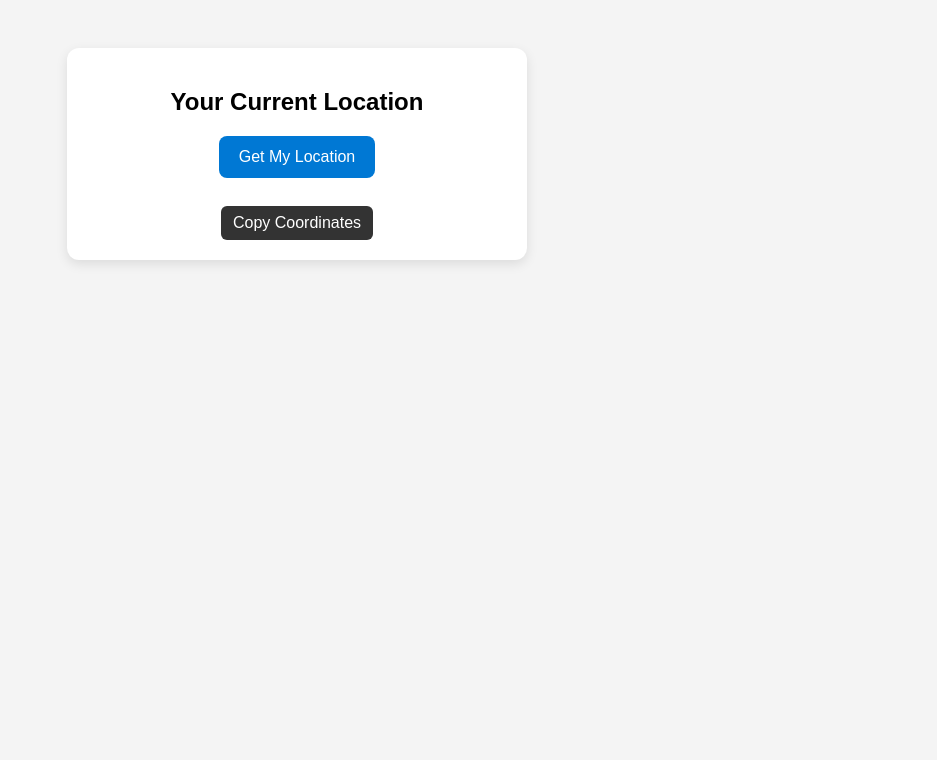
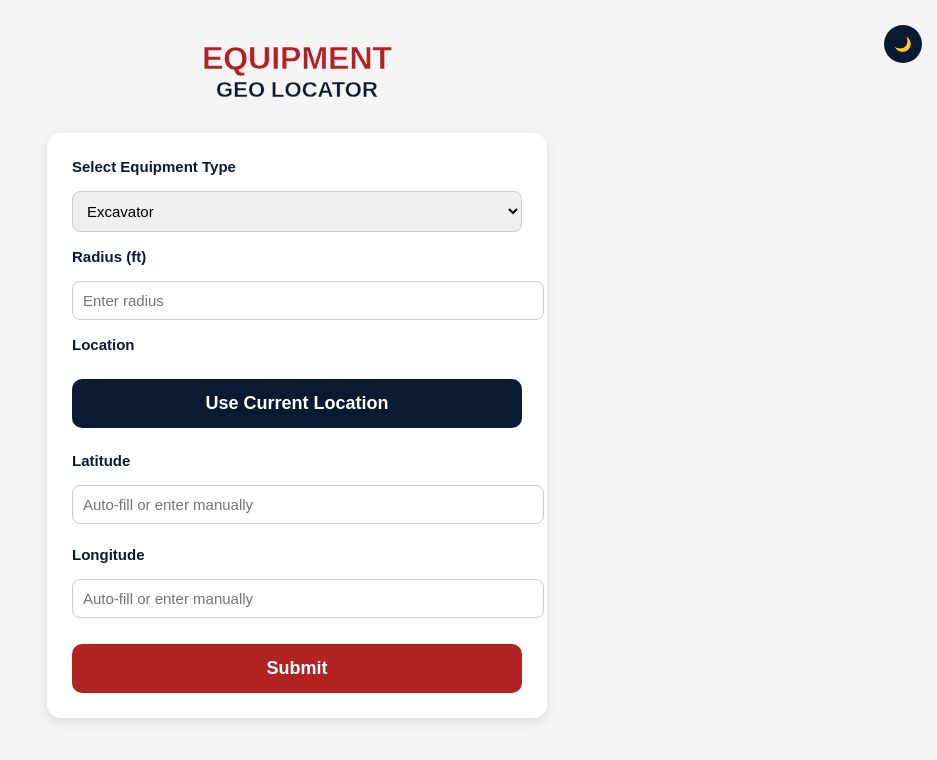
Before and after one commit to anthonyrgomez21-stack/get-location, a plain HTML site: page index.html in a window 1280 px wide. Shown: the whole page, without its empty margins (343-1280 px from the left). Drawn offline with Linux system fonts and the light colour scheme.

Commit message:
index.html

```diff
--- a/index.html
+++ b/index.html
@@ -1,94 +1,218 @@
 <!DOCTYPE html>
-<html>
+<html lang="en">
 <head>
-    <title>Get My Location</title>
+  <meta charset="UTF-8" />
+  <meta name="viewport" content="width=device-width, initial-scale=1.0" />
+  <title>Equipment Geo Locator</title>
   <style>
     body {
       font-family: Arial, sans-serif;
-        padding: 40px;
-        background-color: #f4f4f4;
+      margin: 0;
+      padding: 0;
+      background: #f5f5f5;
+      display: flex;
+      flex-direction: column;
+      align-items: center;
+      color: #0a1a33;
     }
-      .container {
+
+    .header {
+      text-align: center;
+      margin-top: 30px;
+    }
+
+    .header img {
+      width: 140px;
+    }
+
+    .title {
+      font-size: 32px;
+      font-weight: 700;
+      margin-top: 10px;
+      color: #b22222;
+      -webkit-text-stroke: 0.4px white;
+      text-shadow: none;
+    }
+
+    .subtitle {
+      font-size: 22px;
+      font-weight: 600;
+      color: #0a1a33;
+      margin-bottom: 30px;
+      -webkit-text-stroke: 0.35px white;
+      text-shadow: none;
+    }
+
+    .card {
       background: white;
-        padding: 20px 30px;
-        border-radius: 12px;
-        max-width: 400px;
-        margin: auto;
-        text-align: center;
+      width: 90%;
+      max-width: 450px;
+      padding: 25px;
+      border-radius: 14px;
       box-shadow: 0 4px 12px rgba(0,0,0,0.1);
+      display: flex;
+      flex-direction: column;
+      gap: 16px;
     }
+
+    label {
+      font-size: 15px;
+      font-weight: 600;
+    }
+
+    input, select {
+      padding: 10px;
+      border: 1px solid #ccc;
+      border-radius: 8px;
+      font-size: 15px;
+      width: 100%;
+    }
+
     button {
-        padding: 12px 20px;
+      margin-top: 10px;
+      background: #b22222;
+      color: white;
+      padding: 14px;
+      border: none;
+      font-size: 18px;
+      border-radius: 10px;
+      cursor: pointer;
+      font-weight: 600;
+      width: 100%;
+    }
+
+    button:hover {
+      background: #8d1a1a;
+    }
+
+    .output {
+      margin-top: 30px;
+      background: white;
+      padding: 20px;
+      width: 90%;
+      max-width: 450px;
+      border-radius: 14px;
+      box-shadow: 0 4px 12px rgba(0,0,0,0.1);
+      display: none;
       font-size: 16px;
-        border-radius: 8px;
-        border: none;
-        cursor: pointer;
-        background-color: #0078d4;
-        color: white;
     }
-      button:hover {
-        background-color: #005ea3;
+
+      @keyframes spin { 0% { transform: rotate(0deg);} 100% { transform: rotate(360deg);} }
+  #loadingScreen { display:none; position:fixed; top:0; left:0; width:100%; height:100%; background:rgba(0,0,0,0.55); backdrop-filter:blur(3px); align-items:center; justify-content:center; z-index:9999; }
+    @keyframes spin { 0% { transform: rotate(0deg);} 100% { transform: rotate(360deg);} }
+  /* Dark mode styles */
+    body.dark {
+      background:#0a1a33;
+      color:white;
     }
-      #coords {
-        margin-top: 20px;
-        font-size: 18px;
+    .card.dark {
+      background:#12203f;
+      color:white;
     }
-      .copy-btn {
-        margin-top: 8px;
-        padding: 8px 12px;
-        border: none;
-        background: #333;
-        color: white;
-        border-radius: 6px;
-        cursor: pointer;
-      }
-      .copy-btn:hover {
-        background: #111;
+    .output.dark {
+      background:#12203f;
+      color:white;
     }
   </style>
 </head>
 <body>
-    <div class="container">
-      <h2>Your Current Location</h2>
-      <button onclick="getLocation()">Get My Location</button>
-      <p id="coords"></p>
-      <button class="copy-btn" onclick="copyCoords()">Copy Coordinates</button>
+  <button id="darkToggle" onclick="toggleDark()" style="position:fixed; top:15px; right:15px; width:38px; height:38px; background:#0a1a33; color:white; border:none; border-radius:50%; cursor:pointer; font-weight:600; z-index:10000; display:flex; align-items:center; justify-content:center; font-size:14px;">🌙</button>
+
+  <div class="header">
+
+    <div class="title">EQUIPMENT</div>
+    <div class="subtitle">GEO LOCATOR</div>
   </div>
 
+  <div class="card">
+    <label>Select Equipment Type</label>
+    <select id="equipmentType">
+      <option value="Excavator">Excavator</option>
+      <option value="Loader">Loader</option>
+      <option value="Dozer">Dozer</option>
+      <option value="Truck">Truck</option>
+    </select>
+
+    <label>Radius (ft)</label>
+    <input type="number" id="radius" placeholder="Enter radius" />
+
+    <label>Location</label>
+    <button type="button" onclick="getLocation()" style="background:#0a1a33;margin-bottom:8px;">Use Current Location</button>
+
+    <label>Latitude</label>
+    <input type="text" id="latitude" placeholder="Auto-fill or enter manually" />
+
+    <label style="margin-top:6px;">Longitude</label>
+    <input type="text" id="longitude" placeholder="Auto-fill or enter manually" type="text" id="longitude" placeholder="Auto-filled or enter" />
+
+    <button onclick="submitData()">Submit</button>
+  </div>
+
+  <div class="output" id="outputBox"></div>
+
   <script>
-      let latestCoords = "";
-
     function getLocation() {
       if (navigator.geolocation) {
-          navigator.geolocation.getCurrentPosition(showPosition, showError);
+        navigator.geolocation.getCurrentPosition((pos) => {
+          document.getElementById('latitude').value = pos.coords.latitude;
+          document.getElementById('longitude').value = pos.coords.longitude;
+        }, () => alert('Unable to get location.'));
       } else {
-          document.getElementById("coords").innerHTML = "Geolocation is not supported.";
+        alert('Geolocation not supported.');
       }
     }
 
-      function showPosition(position) {
-        latestCoords =
-          "Latitude: " + position.coords.latitude +
-          "\nLongitude: " + position.coords.longitude;
+    function submitData() {
+      const type = document.getElementById('equipmentType').value;
+      const lat = document.getElementById('latitude').value.trim();
+      const lon = document.getElementById('longitude').value.trim();
+      const rad = document.getElementById('radius').value.trim();
 
-        document.getElementById("coords").innerHTML =
-          "Latitude: " + position.coords.latitude +
-          "<br>Longitude: " + position.coords.longitude;
+      if (!rad || isNaN(rad) || rad <= 0) {
+        alert('⚠️ Please enter a valid radius.');
+        return;
+      }
+      if (!lat || isNaN(lat)) {
+        alert('⚠️ Please enter a valid latitude.');
+        return;
+      }
+      if (!lon || isNaN(lon)) {
+        alert('⚠️ Please enter a valid longitude.');
+        return;
       }
 
-      function showError() {
-        document.getElementById("coords").innerHTML =
-          "Unable to get location. Please allow location access.";
+      document.getElementById('loadingScreen').style.display='flex';
+      const box = document.getElementById('outputBox');
+      setTimeout(() => { document.getElementById('loadingScreen').style.display='none'; box.style.display = 'block';
+      box.style.borderLeft = '6px solid #2e8b57';
+      box.innerHTML = `
+        <strong style="color:#2e8b57; font-size:18px;">✓ Data Sent Successfully</strong><br><br>
+        Equipment Type: ${type}<br>
+        Latitude: ${lat}<br>
+        Longitude: ${lon}<br>
+        Radius: ${rad} ft
+      `;
+      }, 1200);
     }
 
-      function copyCoords() {
-        if (!latestCoords) {
-          alert("No coordinates to copy yet.");
-          return;
+    function toggleDark() {
+      document.body.classList.toggle('dark');
+      document.querySelector('.card').classList.toggle('dark');
+      document.getElementById('outputBox').classList.toggle('dark');
     }
-        navigator.clipboard.writeText(latestCoords);
-        alert("Coordinates copied!");
+
+    function resetForm() {
+      document.getElementById('equipmentType').selectedIndex = 0;
+      document.getElementById('radius').value = '';
+      document.getElementById('latitude').value = '';
+      document.getElementById('longitude').value = '';
+      document.getElementById('outputBox').style.display = 'none';
     }
   </script>
+
+  <div id="loadingScreen">
+    <div style="border:6px solid #ffffff; border-top:6px solid #b22222; border-radius:50%; width:60px; height:60px; animation:spin 1s linear infinite;"></div>
+  </div>
+  </div>
 </body>
 </html>
```
Lines whose indentation alone changed are shown as unchanged.
